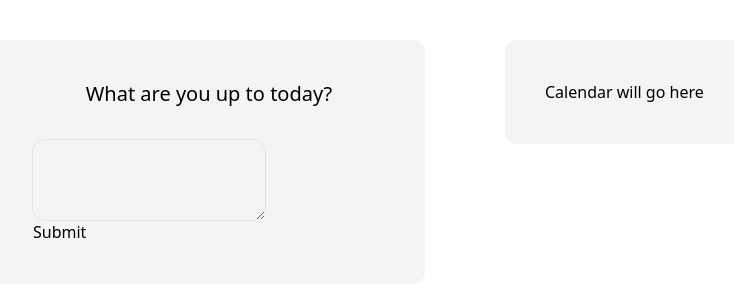
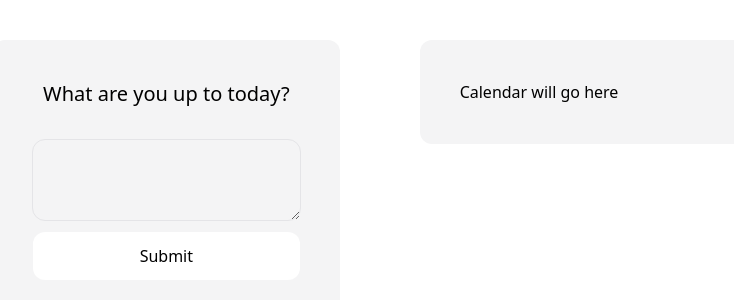
Before and after one commit to catherinetweeks/ai-planner, a React (Vite) app: page / in a window 1280 px wide. Shown: the top 300 px of the page, without its empty margins (47-781 px from the left). Built offline with nearby package versions, Linux system fonts and the light colour scheme.

Commit message:
Fix formatting bugs, template for input side complete

```diff
--- a/src/App.tsx
+++ b/src/App.tsx
@@ -7,10 +7,10 @@ function App() {
   return (
     <div>
       <div className="flex flex-row">
-        <div className="p-10 basis-2/5">
+        <div className="p-10 basis-1/3 min-w-sm">
           <InputLayout />
         </div>
-        <div className="p-10 basis-3/5">
+        <div className="p-10 basis-2/3">
           <CalendarLayout />
         </div>
       </div>
--- a/src/components/Input/InputLayout.tsx
+++ b/src/components/Input/InputLayout.tsx
@@ -6,7 +6,7 @@ function InputLayout() {
   return (
     <div>
       <div
-      className="flex flex-col bg-zinc-100 rounded-xl max-w-full p-10"
+      className="flex flex-col bg-zinc-100 rounded-xl p-10"
       >
         <Title />
         <Textbox />
--- a/src/components/Input/SubmitButton.tsx
+++ b/src/components/Input/SubmitButton.tsx
@@ -4,7 +4,7 @@ function SubmitButton() {
   return (
     <div>
       <button
-      className="flex justify-center"
+      className="bg-white flex justify-center w-full p-3 rounded-xl cursor-pointer mt-3"
       >
         Submit
       </button>
--- a/src/components/Input/Textbox.tsx
+++ b/src/components/Input/Textbox.tsx
@@ -4,7 +4,7 @@ function Textbox() {
   return (
     <div>
       <textarea
-      className="flex justify-center rounded-xl p-4 outline-1 outline-zinc-200">
+      className="flex justify-center w-full rounded-xl p-4 outline-1 outline-zinc-200">
       </textarea>
     </div>
   );
```
